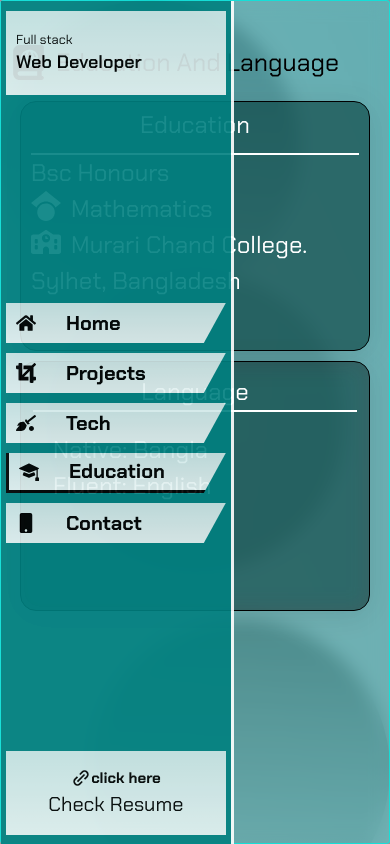
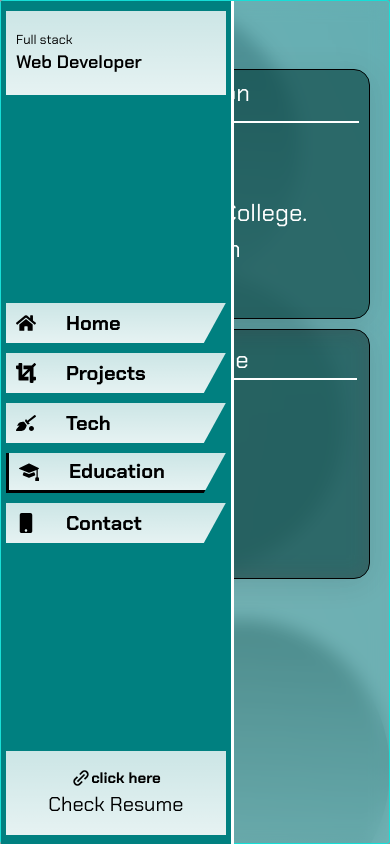
Before and after one commit to mahfuz-ta09/my-portfolio-website, a Next.js app: page /education in a window 390 px wide. Built offline with nearby package versions, Linux system fonts and the light colour scheme.

Commit message:
design updated-10

```diff
--- a/src/app/(withnavbar)/education/page.tsx
+++ b/src/app/(withnavbar)/education/page.tsx
@@ -9,7 +9,7 @@ const EducationPage = () => {
     <div className="education-container">
       <div className="education-head">
         <FontAwesomeIcon className="education-head-icon" icon={faBookAtlas}/>
-        <h1>Education And Language</h1>
+        <h1>Education</h1>
       </div>
 
       <div className="eduLan">
--- a/src/css/AppLayout/AppLayout.css
+++ b/src/css/AppLayout/AppLayout.css
@@ -102,6 +102,8 @@
 
     .window{
         flex-direction: column;
+        align-items: start;
+        justify-content: start;
         width: 100%;
         height: 100%;
     }
--- a/src/css/SideNav/SideNav.css
+++ b/src/css/SideNav/SideNav.css
@@ -170,7 +170,6 @@
         position: fixed;
         bottom: 0;
         top: 0;
-        opacity: 0.9;
         z-index: 99;
         background: teal;
     }
@@ -189,7 +188,7 @@
         display: block;
         position: fixed;
         right:20px;
-        top:  85%;
+        top:  20px;
         font-size: 20px;
         color: white;
         background: #000;
```
